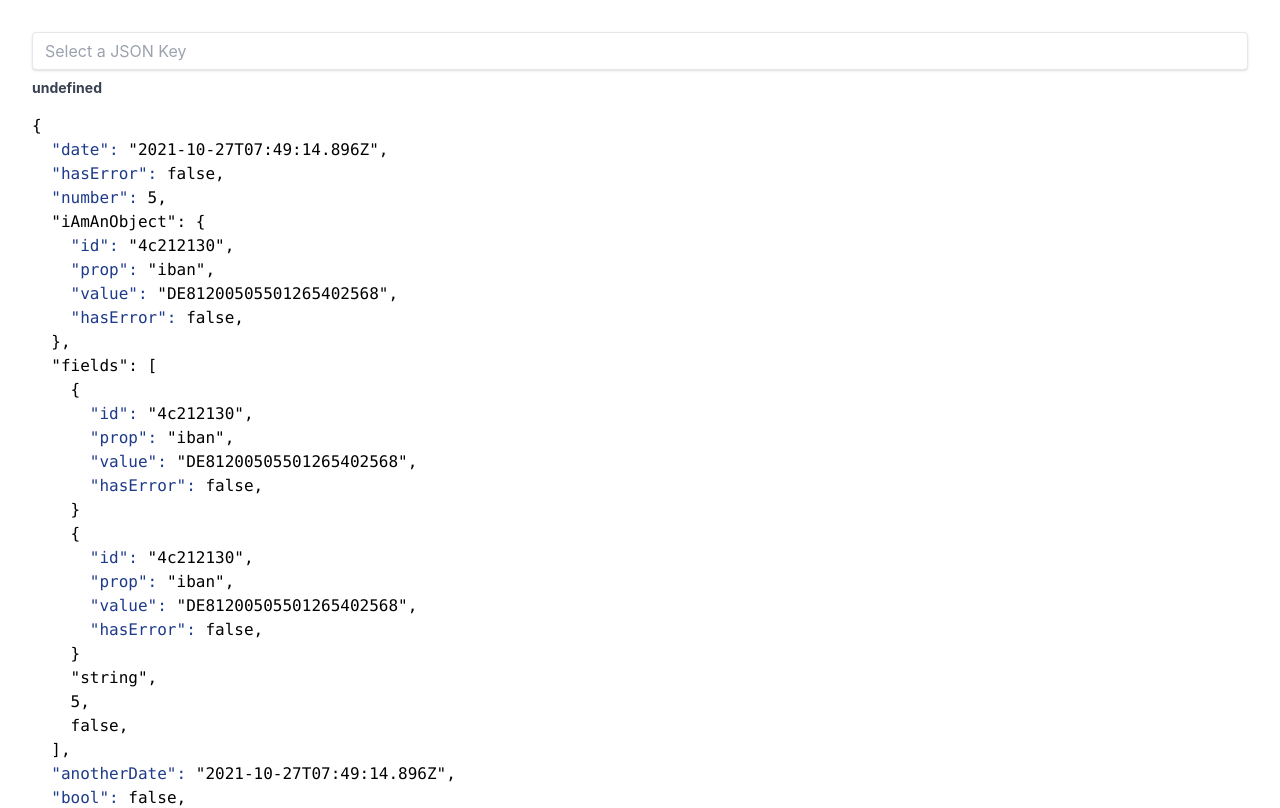
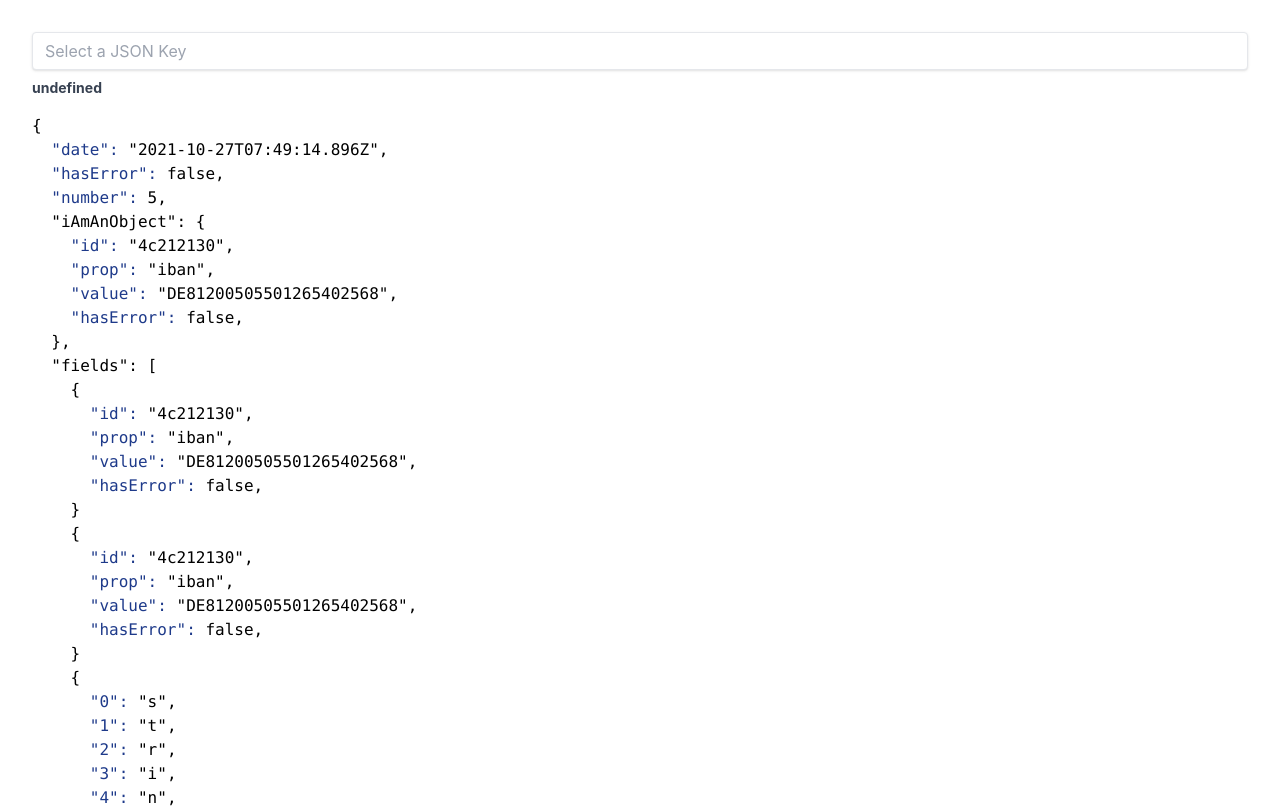
Before and after one commit to fuxi-de/json-explorer, a React (Create React App) app: page / in a window 1280 px wide. Shown: the top 808 px of the page. Built offline with nearby package versions, Linux system fonts and the light colour scheme.

Commit message:
refactor: no primitives as array keys required for simple use case

```diff
--- a/src/components/JsonExplorer.tsx
+++ b/src/components/JsonExplorer.tsx
@@ -94,16 +94,6 @@ const JsonExplorer: FunctionComponent<JsonExplorerProps> = ({
           <span>[</span>
           {value.map((value: any, index: number) => {
             const nestedScope = [...scope, key, `[${index}]`];
-            if (isPrimitiveJsonValue(value)) {
-              const nestedIndentation = `${currentIndentation.repeat(
-                nestedScope.length
-              )}`;
-              return (
-                <div key={nestedScope.join(".")}>
-                  {`${nestedIndentation}${JSON.stringify(value)}`},
-                </div>
-              );
-            }
             return traverseJsonAndDelegateRendering(value, nestedScope);
           })}
           <span>{`${currentIndentation}],`}</span>
```
